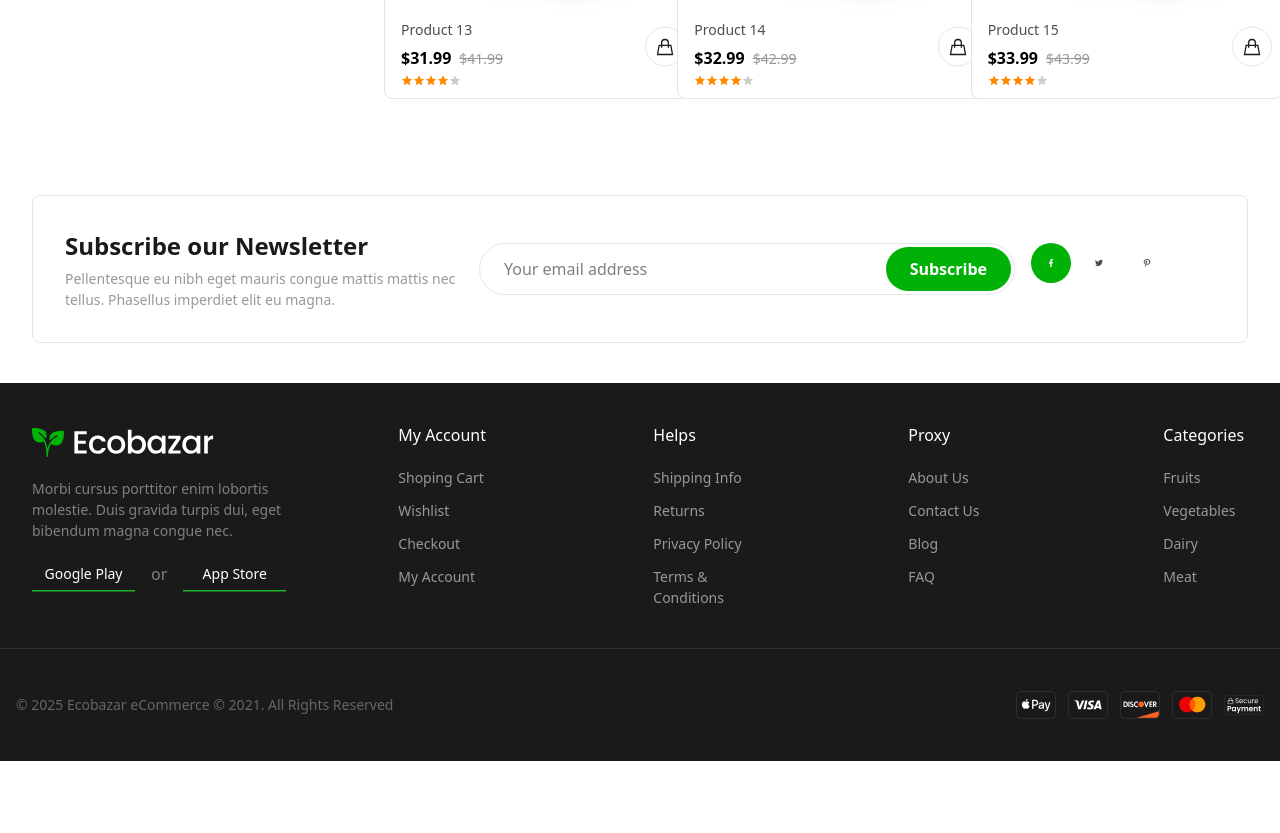
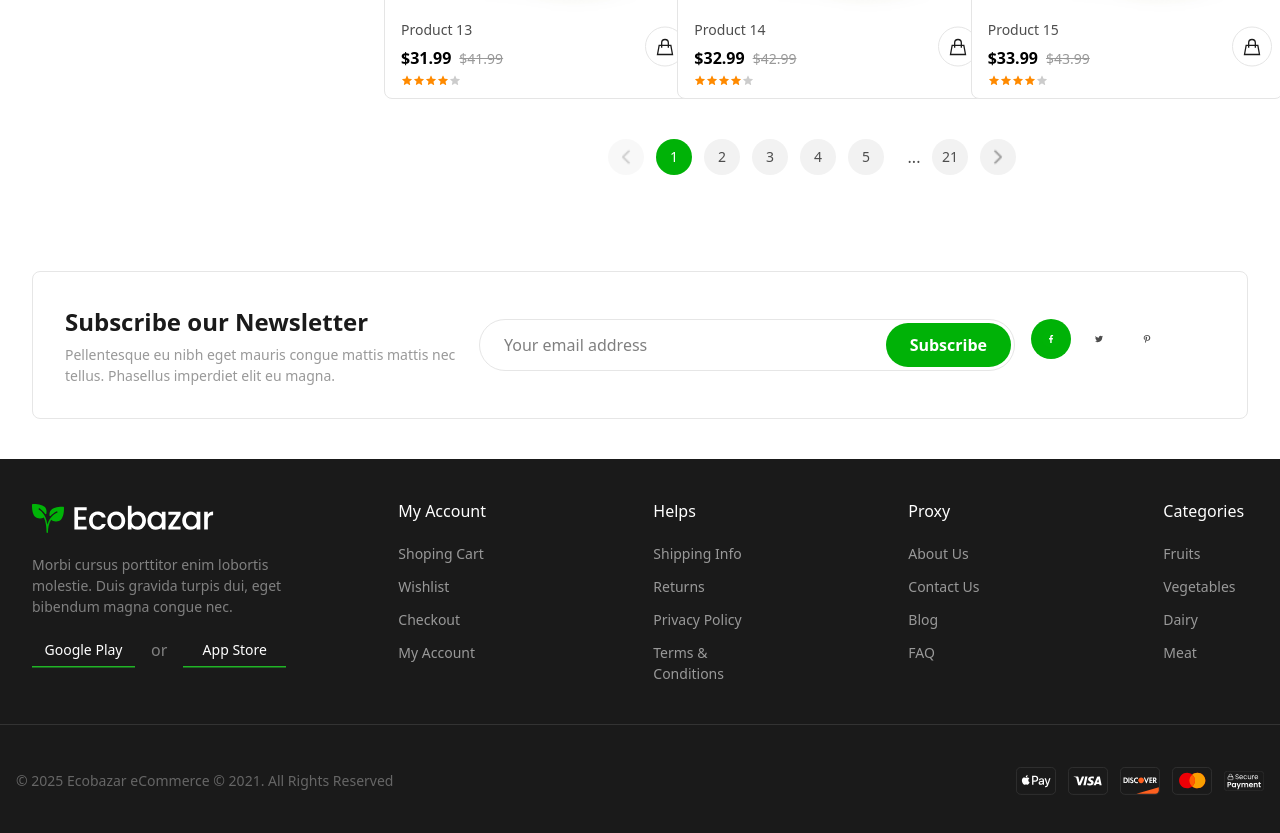
Before and after one commit to Omarkhanaizada01/diploma_project, a Next.js app: page /shop in a window 1280 px wide. Shown: the part 2480-3313 px from the top of the page. Before the commit the page ends 3241 px from the top, so only its background shows below. Built offline with nearby package versions, Linux system fonts and the light colour scheme.

Commit message:
Добавила пагинацию

```diff
--- a/src/app/(main)/shop/Pagination.js
+++ b/src/app/(main)/shop/Pagination.js
@@ -0,0 +1,97 @@
+"use client";
+import { useState } from "react";
+import Image from "next/image";
+
+export default function Pagination() {
+  const totalPages = 21;
+  const [currentPage, setCurrentPage] = useState(1);
+
+  const handlePrev = () => {
+    if (currentPage > 1) setCurrentPage(currentPage - 1);
+  };
+
+  const handleNext = () => {
+    if (currentPage < totalPages) setCurrentPage(currentPage + 1);
+  };
+
+  return (
+    <div className="flex items-center gap-3">
+      {/* Prev Button */}
+      <button
+        onClick={handlePrev}
+        disabled={currentPage === 1}
+        className={`w-9 h-9 flex items-center justify-center rounded-full transition ${
+          currentPage === 1
+            ? "bg-[#F2F2F2] opacity-50 cursor-not-allowed"
+            : "bg-[#F2F2F2] hover:bg-[#e6e6e6]"
+        }`}
+      >
+        <Image
+          src="/ChevronDown.png"
+          alt="Prev"
+          width={20}
+          height={20}
+          className="rotate-90"
+        />
+      </button>
+
+      {/* Page Numbers */}
+      <div className="flex items-center gap-3">
+        {Array.from({ length: totalPages }, (_, i) => i + 1)
+          .filter((page) => {
+            // Показываем первые 3, последние 1 и 2 вокруг текущей
+            return (
+              page === 1 ||
+              page === totalPages ||
+              (page >= currentPage - 1 && page <= currentPage + 1) ||
+              (currentPage <= 3 && page <= 5) ||
+              (currentPage >= totalPages - 2 && page >= totalPages - 4)
+            );
+          })
+          .map((page, idx, arr) => {
+            const prevPage = arr[idx - 1];
+            const showDots = prevPage && page - prevPage > 1;
+
+            return (
+              <div key={page} className="flex items-center">
+                {showDots && (
+                  <span className="w-9 h-9 flex items-center justify-center text-[#4D4D4D]">
+                    ...
+                  </span>
+                )}
+                <button
+                  onClick={() => setCurrentPage(page)}
+                  className={`w-9 h-9 flex items-center justify-center rounded-full text-sm font-medium transition ${
+                    currentPage === page
+                      ? "bg-[#00B207] text-white"
+                      : "bg-[#F2F2F2] text-[#4D4D4D] hover:bg-[#e6e6e6]"
+                  }`}
+                >
+                  {page}
+                </button>
+              </div>
+            );
+          })}
+      </div>
+
+      {/* Next Button */}
+      <button
+        onClick={handleNext}
+        disabled={currentPage === totalPages}
+        className={`w-9 h-9 flex items-center justify-center rounded-full transition ${
+          currentPage === totalPages
+            ? "bg-[#F2F2F2] opacity-50 cursor-not-allowed"
+            : "bg-[#F2F2F2] hover:bg-[#e6e6e6]"
+        }`}
+      >
+        <Image
+          src="/ChevronDown.png"
+          alt="Next"
+          width={20}
+          height={20}
+          className="-rotate-90"
+        />
+      </button>
+    </div>
+  );
+}
--- a/src/app/(main)/shop/page.js
+++ b/src/app/(main)/shop/page.js
@@ -3,6 +3,7 @@ import Breadcrumbs from "@/components/Breadcrumbs/Breadcrumbs";
 import ShopTopBar from './ShopTopBar';
 import CategoriesList from './ShopFilters/CategoriesList';
 import { ProductCard4x } from '@/components/ui/cards/ProductCard/ProductCard';
+import Pagination from "./Pagination";
 
 export default function ShopPage() {
   const products = Array.from({ length: 15 }, (_, index) => ({
@@ -44,6 +45,11 @@ export default function ShopPage() {
                   />
                 ))}
               </div>
+
+              {/* Пагинация снизу */}
+              <div className="mt-10 flex justify-center">
+                <Pagination />
+              </div>
             </div>
           </main>
         </div>
```
